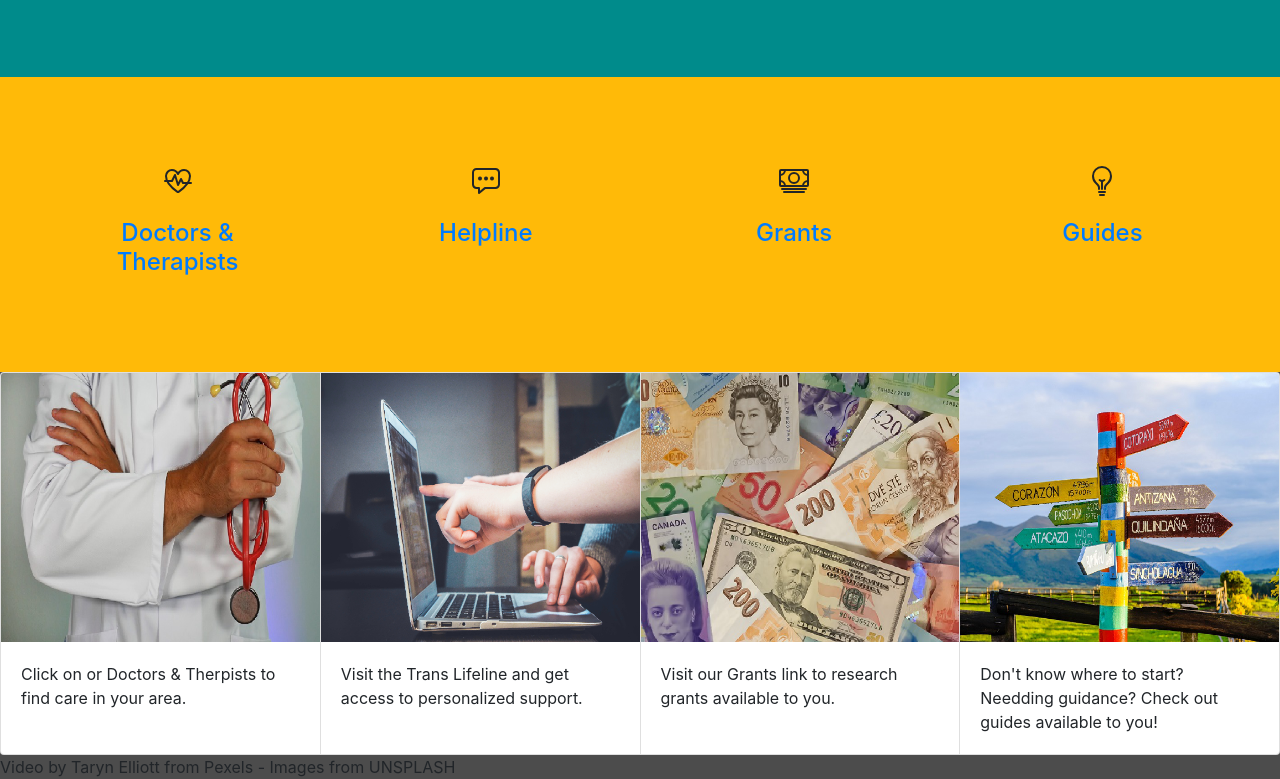
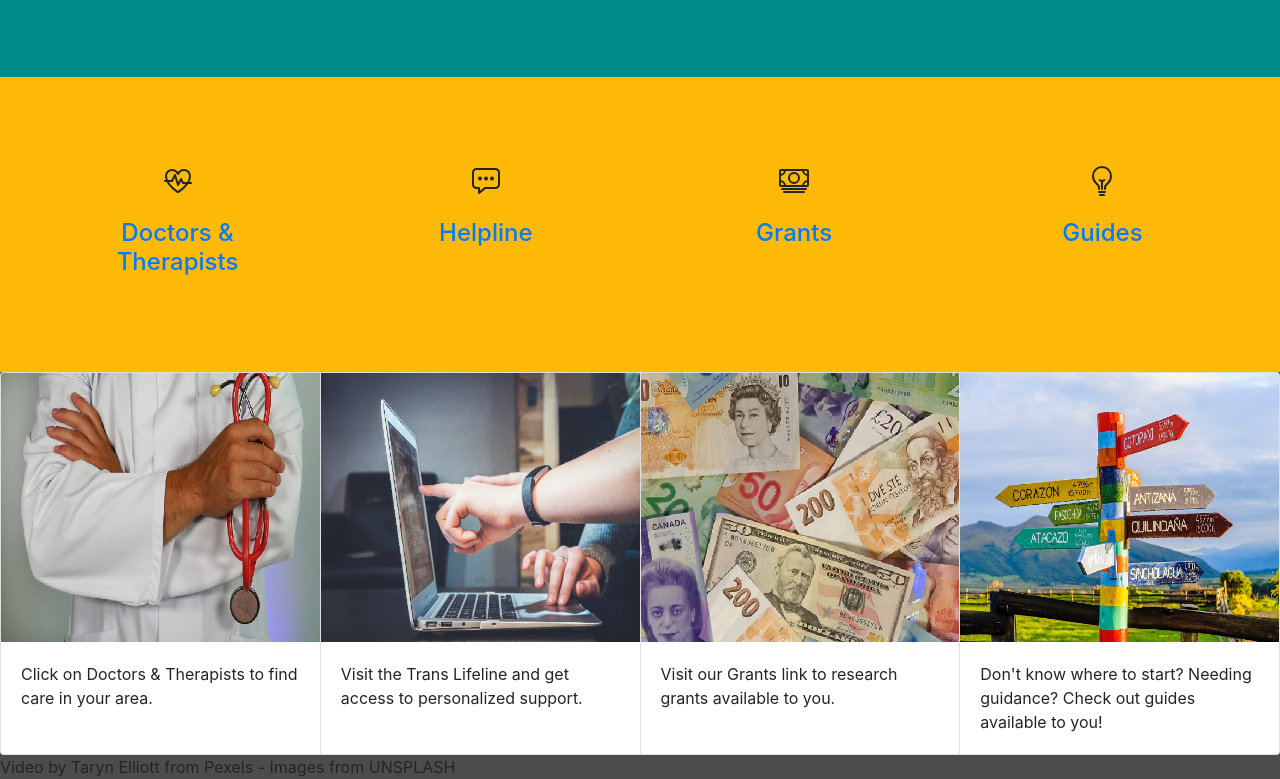
Before and after one commit to maggietaylorcodes/SampleCharityPage, a plain HTML site: page index.html in a window 1280 px wide. Shown: the part 918-1697 px from the top of the page. Drawn offline with nearby package versions, Linux system fonts and the light colour scheme; a script that the page names is missing.

Commit message:
Update index.html
Fixed more spelling errors.

```diff
--- a/index.html
+++ b/index.html
@@ -87,7 +87,7 @@
     <div class="card" style="width: 17rem;">
       <img src="images/doctor.png" class="card-img-top" alt="...">
       <div class="card-body">
-        <p class="card-text">Click on or Doctors & Therpists to find care in your area.</p>
+        <p class="card-text">Click on Doctors & Therapists to find care in your area.</p>
       </div>
     </div>
     <div class="card" style="width: 17rem;">
@@ -105,7 +105,7 @@
     <div class="card" style="width: 17rem;">
       <img src="images/guide.png" class="card-img-top" alt="...">
       <div class="card-body">
-        <p class="card-text">Don't know where to start?  Needding guidance? Check out guides available to you!</p>
+        <p class="card-text">Don't know where to start?  Needing guidance? Check out guides available to you!</p>
       </div>
     </div>
 </div>
```
